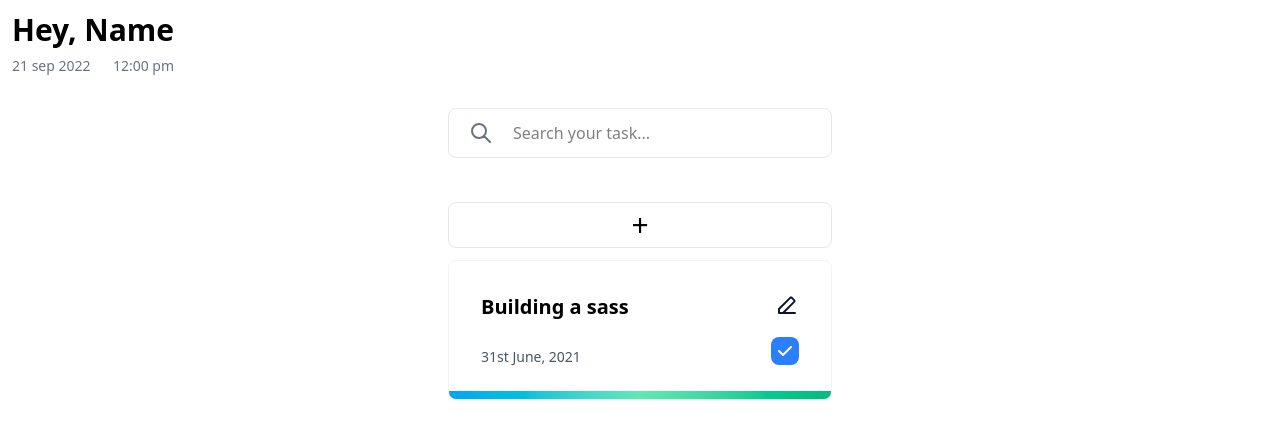
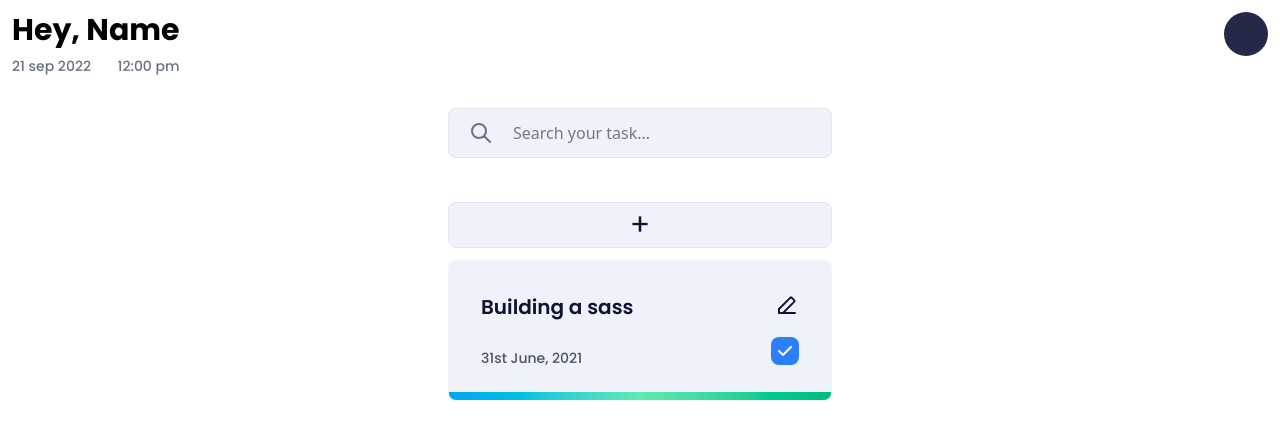
Before and after one commit to torikallcode/Simply_start, a React (Vite) app in the folder frontend/: page / in a window 1280 px wide. Shown: the top 438 px of the page. Built offline with nearby package versions, Linux system fonts and the light colour scheme.

Commit message:
add font and color custom

```diff
--- a/frontend/src/index.css
+++ b/frontend/src/index.css
@@ -1 +1,10 @@
 @import "tailwindcss";
+
+@theme {
+  --font-poppins: 'Poppins', 'sans-serif';
+
+  --color-putih: #ffffff;
+  --color-hitam: #0d1333;
+  --color-ashGray1 : #eff2fa;
+  --color-ashGray2 : #252947;
+}
```
